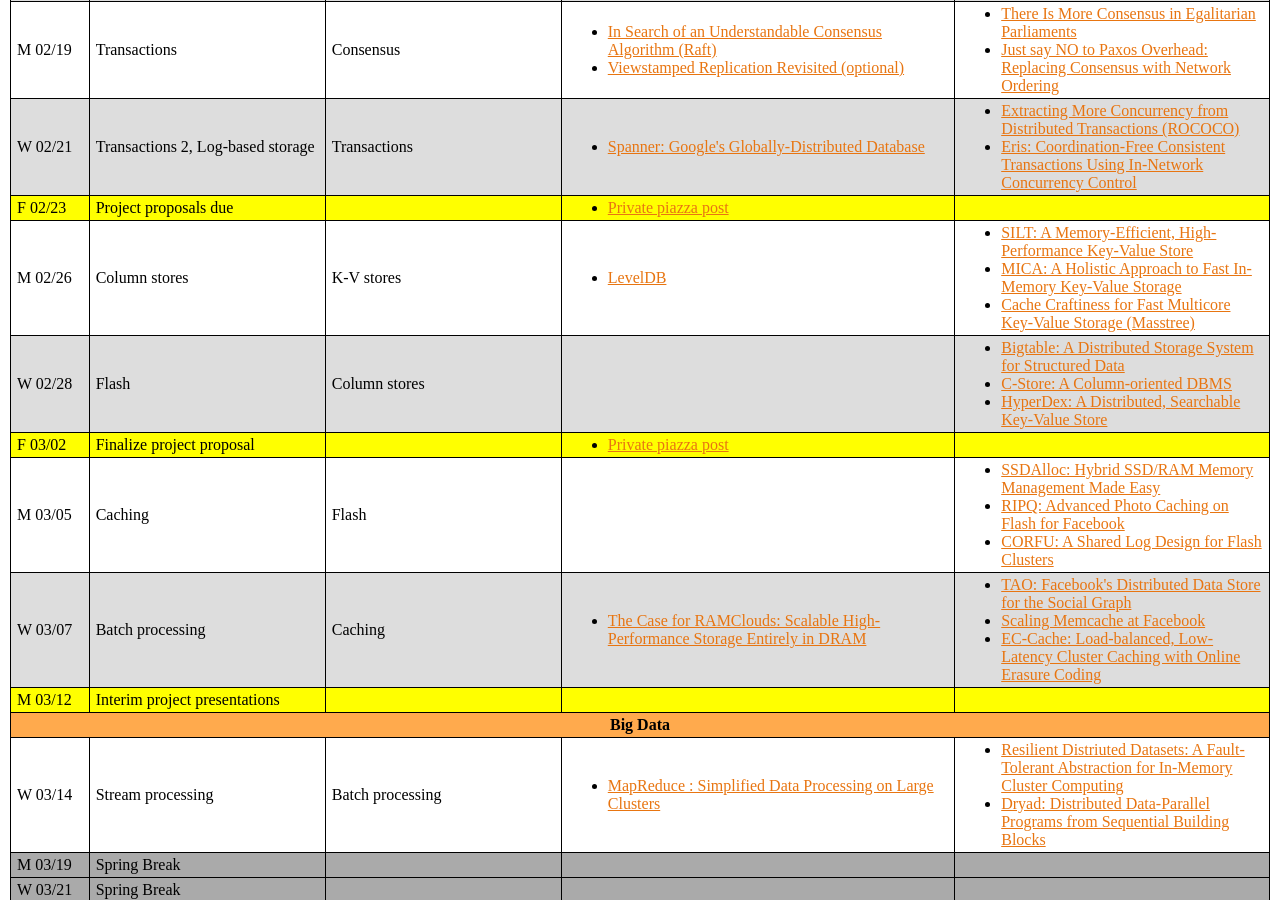
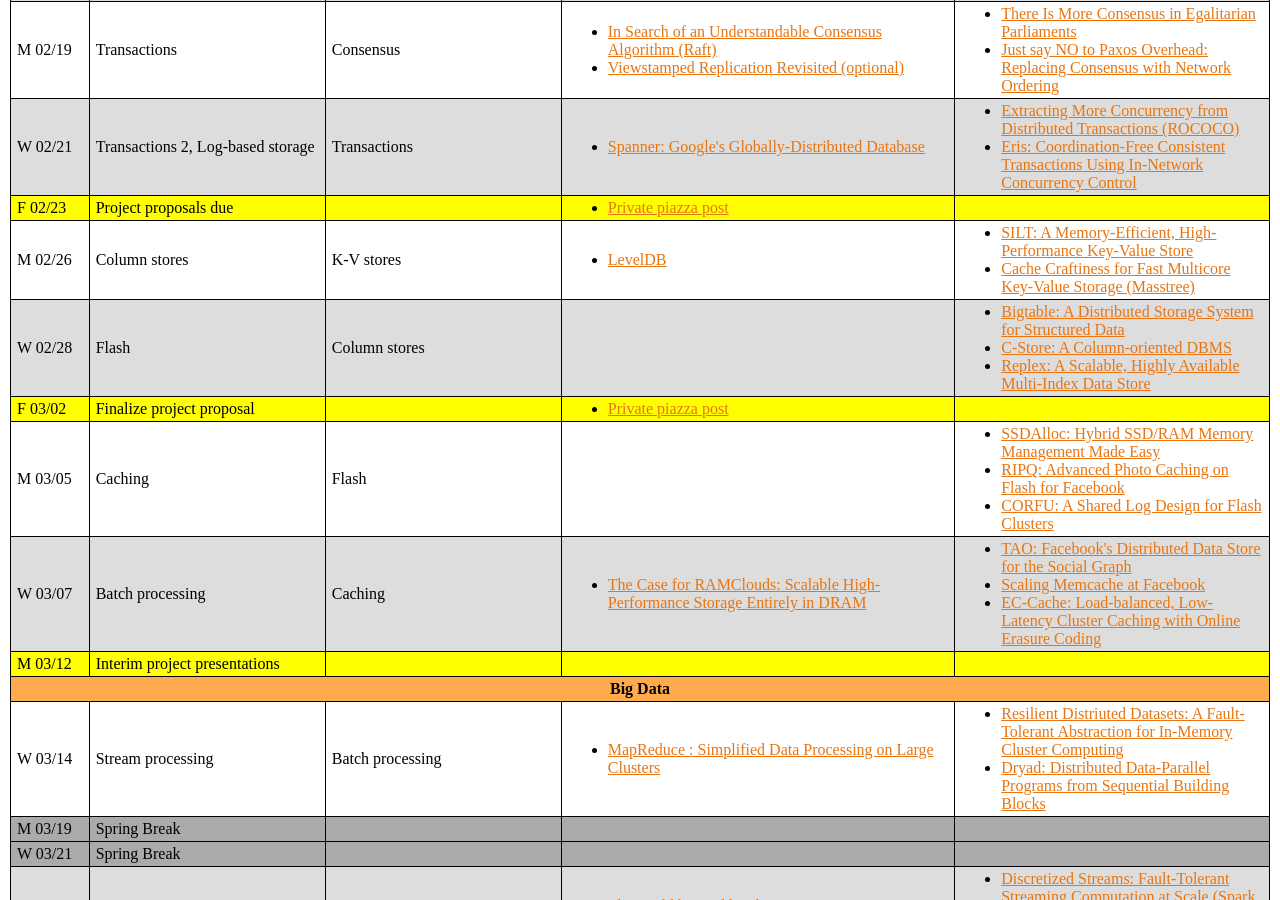
Before and after one commit to COS518/cos518.github.io, a Jekyll site: the page built from syllabus.md, in a window 1280 px wide and 900 px high, scrolled down 701 px. Built offline with Jekyll 4.4.1, drawn with Linux system fonts in a browser that asks for light colours; our own code applies the rules of GitHub Pages for plain Markdown files.

Commit message:
Updated papers for week 2/27

```diff
--- a/_data/syllabus.yml
+++ b/_data/syllabus.yml
@@ -106,8 +106,8 @@
       signups:
         - name: SILT&#58; A Memory-Efficient, High-Performance Key-Value Store
           link: https://www.cs.cmu.edu/~dga/papers/silt-sosp2011.pdf
-        - name: MICA&#58; A Holistic Approach to Fast In-Memory Key-Value Storage
-          link: https://www.usenix.org/system/files/conference/nsdi14/nsdi14-paper-lim.pdf
+        #- name: MICA&#58; A Holistic Approach to Fast In-Memory Key-Value Storage
+        #  link: https://www.usenix.org/system/files/conference/nsdi14/nsdi14-paper-lim.pdf
         - name: Cache Craftiness for Fast Multicore Key-Value Storage (Masstree)
           link: https://pdos.csail.mit.edu/papers/masstree:eurosys12.pdf
       type: lecture
@@ -120,8 +120,8 @@
           link: https://static.googleusercontent.com/media/research.google.com/en//archive/bigtable-osdi06.pdf
         - name: C-Store&#58; A Column-oriented DBMS
           link: https://pdfs.semanticscholar.org/3b33/67f8f0d4692abe6c111a14bb702f30ab20a3.pdf
-        - name: HyperDex&#58; A Distributed, Searchable Key-Value Store
-          link: http://www.cs.princeton.edu/courses/archive/fall13/cos518/papers/hyperdex.pdf
+        - name: Replex&#58; A Scalable, Highly Available Multi-Index Data Store
+          link: http://www.cs.princeton.edu/~mfreed/docs/replex-atc16.pdf
       type: lecture
     - date: F 03/02
       lecture-topic: Finalize project proposal
```
